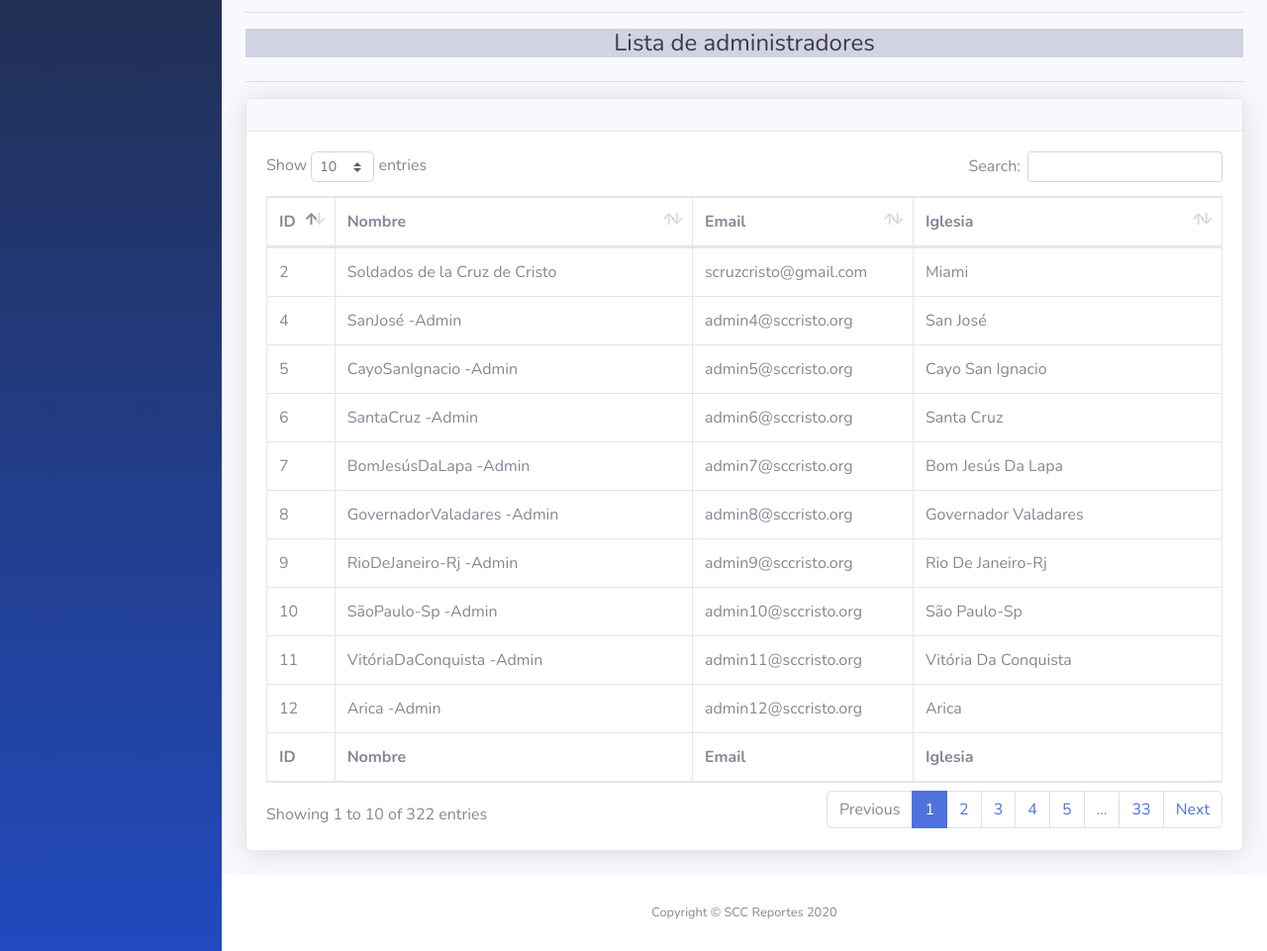
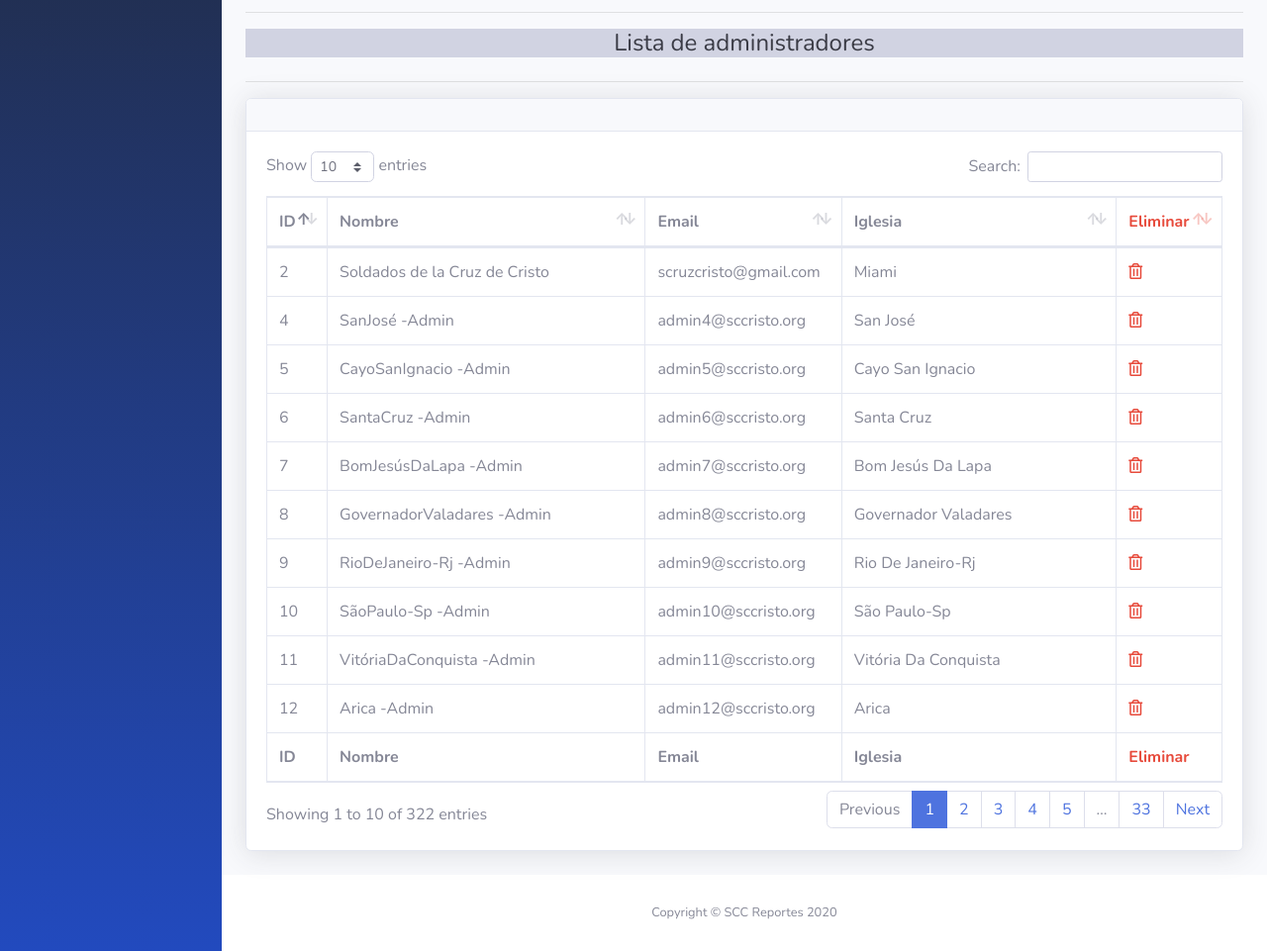
Before and after one commit to oisbel/report, a Flask app: page /addAdmins in a window 1280 px wide. Shown: the part 539-1500 px from the top of the page at 99% size. Run offline with Flask 2, Linux system fonts and the light colour scheme; a user stored in the database is signed in; data comes from the database, SQL or seed files in the repository; both versions use the stored data as it was after the commit; some libraries are stand-ins or nearby versions.

Commit message:
Add functionality for delete users admins

```diff
--- a/app.py
+++ b/app.py
@@ -437,6 +437,22 @@ def addAdmins():
                      diccChurchs[church.id] = church.nombre
               session.close()
               return render_template('addAdmins.html', data=data, churchs=churchs, users=users, diccChurchs=diccChurchs)
+
+@app.route('/deleteadmin/<int:user_id>')
+def delete_admin(user_id):
+       """No muestra ninguna pagina,solo ejecuta la eliminacion del usuario administrador correspondiente"""
+       if 'username' not in login_session:
+              return redirect(url_for('showLogin'))
+       session = Session()
+       try:
+              user = session.query(User).filter_by(id=user_id).one()
+              session.delete(user)
+              session.commit()
+              flash(u"El usuario administrador {} se ha eliminado satisfactoriamente.".format(user.nombre))
+       except:
+              session.close()
+              flash("Error al eliminar ese usuario administrador")
+       return redirect(url_for('addAdmins'))
 
 @app.route('/addChurch', methods = ['GET','POST'])
 def addChurch():
--- a/templates/addAdmins.html
+++ b/templates/addAdmins.html
@@ -117,6 +117,7 @@
                       <th>Nombre</th>
                       <th>Email</th>
                       <th>Iglesia</th>
+                      <th class="font-weight-bold text-danger"></i>Eliminar</th>
                     </tr>
                   </thead>
                   <tfoot>
@@ -125,6 +126,7 @@
                       <th>Nombre</th>
                       <th>Email</th>
                       <th>Iglesia</th>
+                      <th class="font-weight-bold text-danger"></i>Eliminar</th>
                     </tr>
                   </tfoot>
                   <tbody>
@@ -134,6 +136,11 @@
                       <td>{{user.nombre}}</td>
                       <td>{{user.email}}</td>
                       <td>{{diccChurchs[user.church_id]}}</td>
+                      <td>
+                        <a href="{{url_for('delete_admin', user_id = user.id)}}">
+                          <i class="far fa-trash-alt text-danger"></i>
+                        </a>
+                      </td>
                     </tr>
                     {% endfor %}
                   </tbody>
```
Also changed, not shown: report.db.
